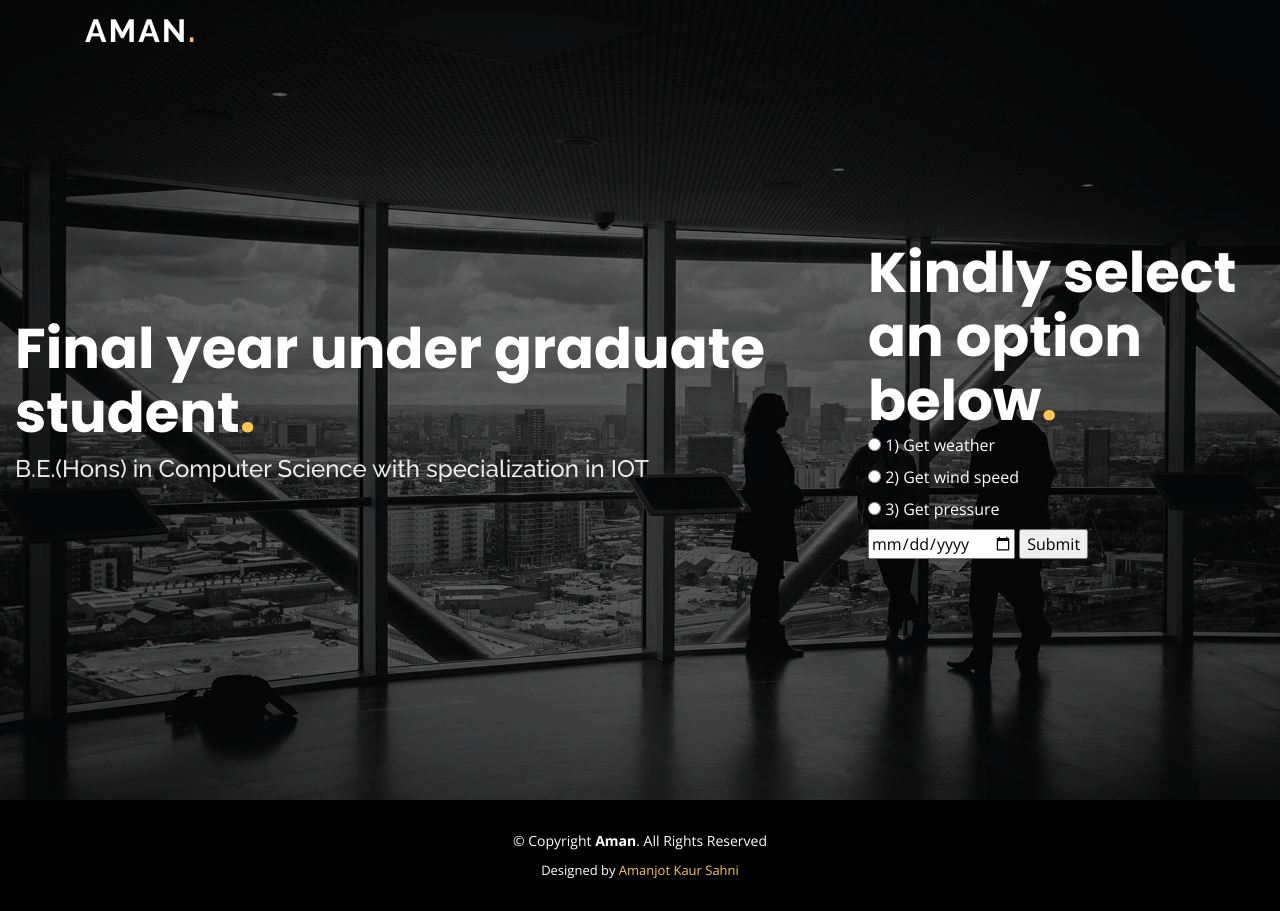
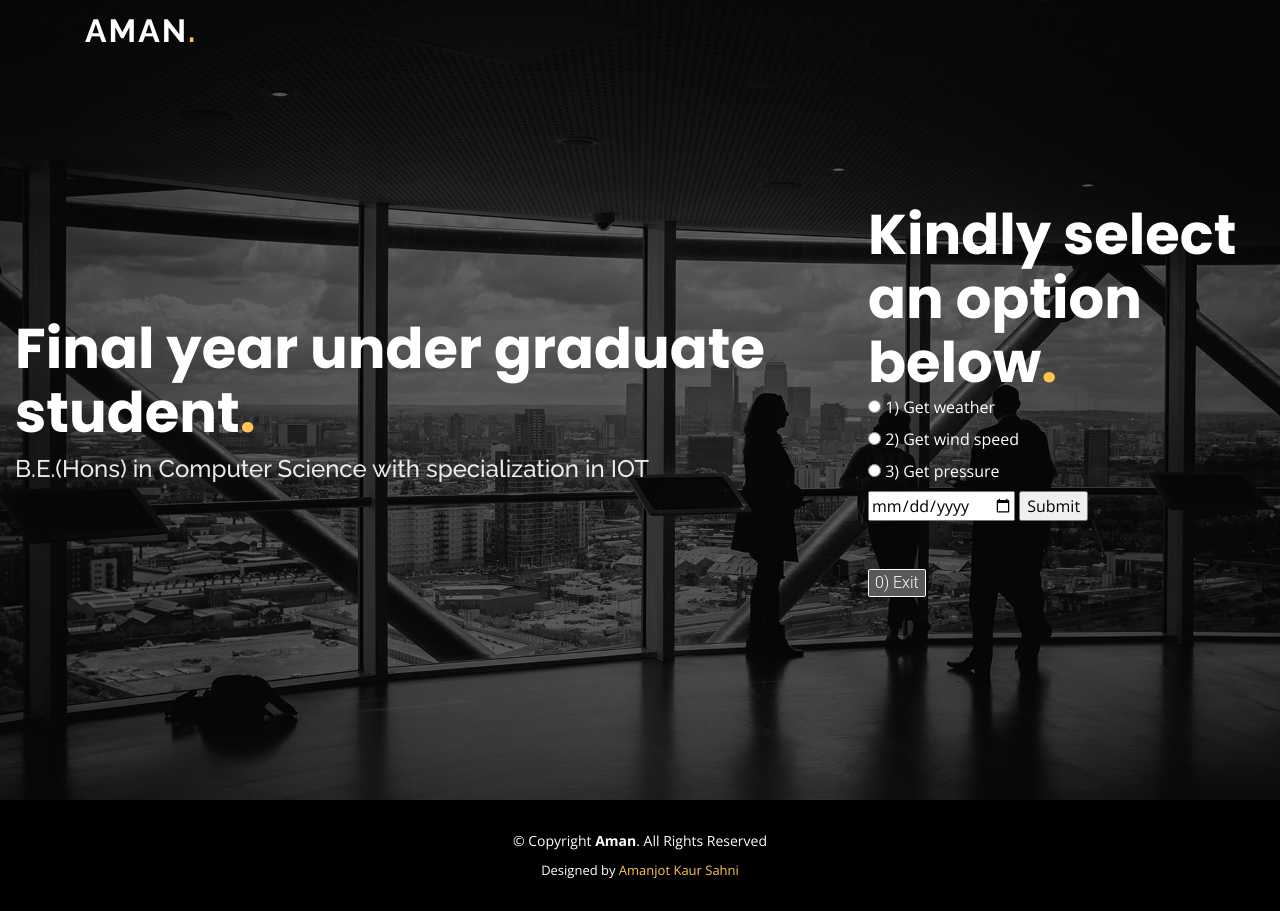
Before and after one commit to amanjotsahni/nimesaassignment, a Flask app: page / in a window 1280 px wide. Run offline with Flask 2, Linux system fonts and the light colour scheme; parts of the project's set-up code (start-up, migrations or seed data) failed here and were passed over; some libraries are stand-ins or nearby versions.

Commit message:
Update index.html

```diff
--- a/templates/index.html
+++ b/templates/index.html
@@ -68,6 +68,11 @@
             <input type="date" id="date" name="date" required>
             <input type="submit" value="Submit">
           </form>
+          <br>
+          <br>
+          <form action="/shutdown">
+            <input style="color: white;background-color:#595959;display:inline-block;border:0.1em solid #FFFFFF;border-radius:0.12em;font-family:'Roboto',sans-serif;transition: all 0.2s;font-weight:300;" type="submit" value="0) Exit">
+          </form>
         </div>
 
   </section><!-- End Hero -->
@@ -103,7 +108,6 @@
 
   <!-- Template Main JS File -->
   <script src="./static/js/main.js"></script>
-
 </body>
 
 </html>
```
